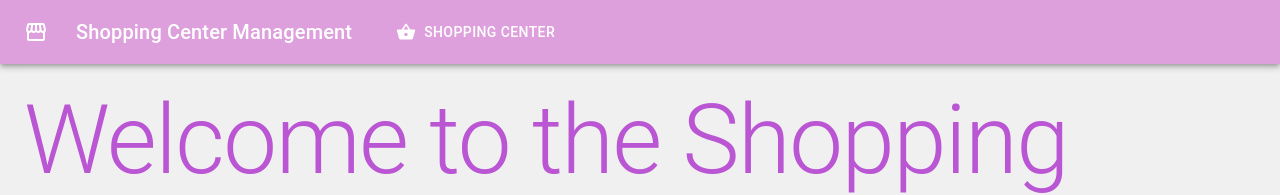
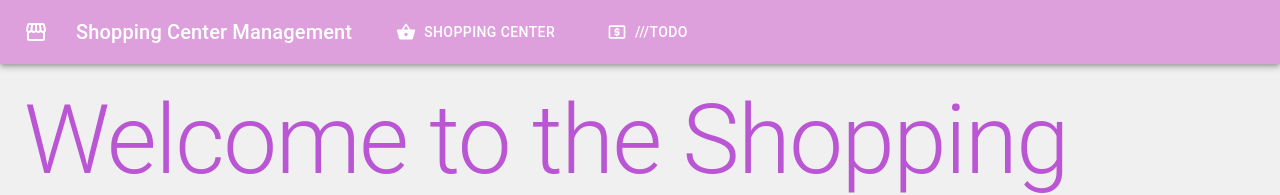
Before and after one commit to UBB-SDI-23/lab-5x-927-Szekely-Bianca, a React (Vite) app in the folder app1_frontend/: page / in a window 1280 px wide. Shown: the top 195 px of the page. Built offline with nearby package versions, Linux system fonts and the light colour scheme.

Commit message:
Implement statistics

```diff
--- a/app1_frontend/src/components/AppMenu.tsx
+++ b/app1_frontend/src/components/AppMenu.tsx
@@ -1,7 +1,7 @@
 import { Box, AppBar, Toolbar, IconButton, Typography, Button } from "@mui/material";
 import { Link, useLocation } from "react-router-dom";
 import StorefrontIcon from '@mui/icons-material/Storefront';
-
+import LocalAtmIcon from '@mui/icons-material/LocalAtm';
 import ShoppingBasketIcon from '@mui/icons-material/ShoppingBasket';
 
 export const AppMenu = () => {
@@ -34,15 +34,15 @@ export const AppMenu = () => {
 						startIcon={<ShoppingBasketIcon />}>
 						Shopping Center
 					</Button>
-					{/* <Button
+					<Button
 						variant={path.startsWith("/ShoppingCenter") ? "outlined" : "text"}
-						to="/ShoppingCenter/avgyoecoaches"
+						to="/ShoppingCenter/AvgPriceProd"
 						component={Link}
 						color="inherit"
 						sx={{ mr: 5 }}
-						startIcon={<SportsIcon />}>
+						startIcon={<LocalAtmIcon />}>
 						///TODO
-					</Button> */}
+					</Button>
 				</Toolbar>
 			</AppBar>
 		</Box>
```
